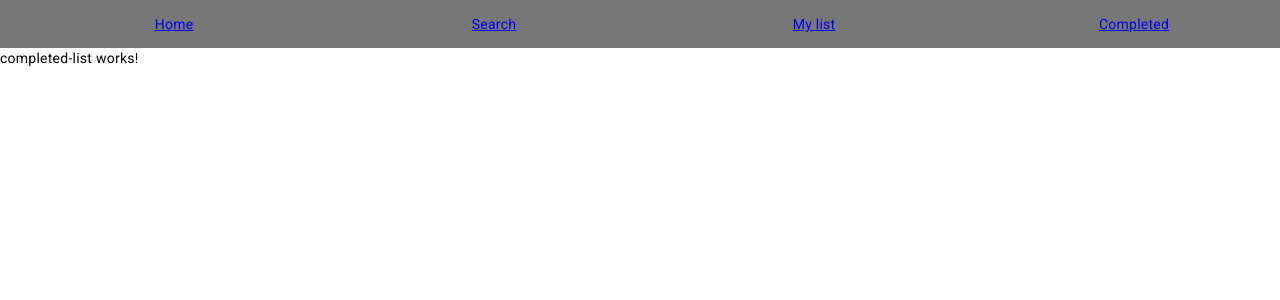
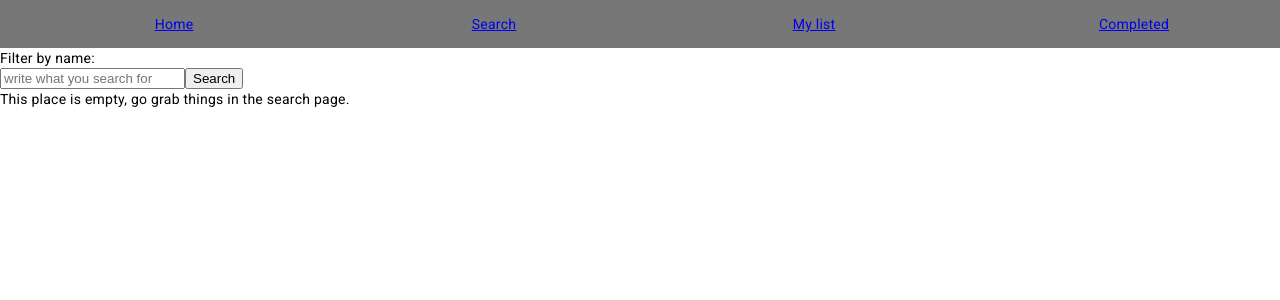
Before and after one commit to YerayMG93/testidxforwarframe, an Angular app: page /completedlist in a window 1280 px wide. Shown: the top 300 px of the page. Built offline with nearby package versions, Linux system fonts and the light colour scheme.

Commit message:
Completed list page Working

```diff
--- a/src/app/pages/completed-list/completed-list.component.html
+++ b/src/app/pages/completed-list/completed-list.component.html
@@ -1 +1,15 @@
-<p>completed-list works!</p>
+<form id="searchbar" action="javascript:void(0);">
+    <label for="fname">Filter by name:</label><br>
+    <input type="text" id="fname" name="fname" [(ngModel)]="fname" placeholder="write what you search for">
+    <input type="submit" value="Search" (click)="loadItems(fname)">
+</form>
+
+@if (itemList.length == 0){
+    <p> This place is empty, go grab things in the search page.</p>
+}
+@else {
+    <p> Everything you listed is here: </p>
+}
+@for (item of itemList; track item.name) {
+    <app-item-card [item]="item"></app-item-card>
+  }
--- a/src/app/pages/completed-list/completed-list.component.ts
+++ b/src/app/pages/completed-list/completed-list.component.ts
@@ -1,12 +1,46 @@
-import { Component } from '@angular/core';
+import { Component, OnInit } from '@angular/core';
+import { MatCardModule } from '@angular/material/card';
+import { ItemCardComponent } from '../item-card/item-card.component';
+import { LocalService } from '../../Services/local/local.service';
+import { FormsModule } from '@angular/forms';
 
 @Component({
   selector: 'app-completed-list',
   standalone: true,
-  imports: [],
+  imports: [MatCardModule, ItemCardComponent, FormsModule],
   templateUrl: './completed-list.component.html',
   styleUrl: './completed-list.component.css'
 })
 export class CompletedListComponent {
+  itemList: any[] = [];
+  fname: any;
 
+  constructor(private localStorage: LocalService) {
+    this.loadItems();
+  }
+
+  loadItems(data?:string) {
+    this.itemList = [];
+    let tempItem:any;
+    let list = this.localStorage.getArrayData('list');
+    if(data){
+      for (let i = 0; i < list.length; i++) {
+        tempItem = this.localStorage.getObjectData(list[i]);
+        if (tempItem.isCompleted && tempItem.name.toLowerCase().includes(data.toLowerCase()))
+          this.itemList.push(tempItem);
+      }
+    }
+    else{
+      for (let i = 0; i < list.length; i++) {
+        if (this.localStorage.getObjectData(list[i]).isCompleted)
+          this.itemList.push(this.localStorage.getObjectData(list[i]));
+      }
+    }
+  }
+
+  ngOnInit(): void{
+    document.addEventListener('click', (event) => {
+      if((event.target as HTMLElement).nodeName == "BUTTON") this.loadItems(this.fname);
+    });
+  }
 }
--- a/src/app/pages/home/home.component.ts
+++ b/src/app/pages/home/home.component.ts
@@ -22,12 +22,12 @@ export class HomeComponent implements OnInit{
       this.sumRessources(items[index]);
     }
   }
-      //introduce ressources with key name and amount.
     sumRessources(itemSearch:string){
       let item = this.ls.getObjectData(itemSearch);
       if(!item.isCompleted){
         let ressources = item.components;
         for (let item of ressources){
+          console.log(item);
           if (this.resourcesNeeded.has(item.name)){
             this.resourcesNeeded.set(item.name, this.resourcesNeeded.get(item.name)! + item.itemCount);
           } else {
```
